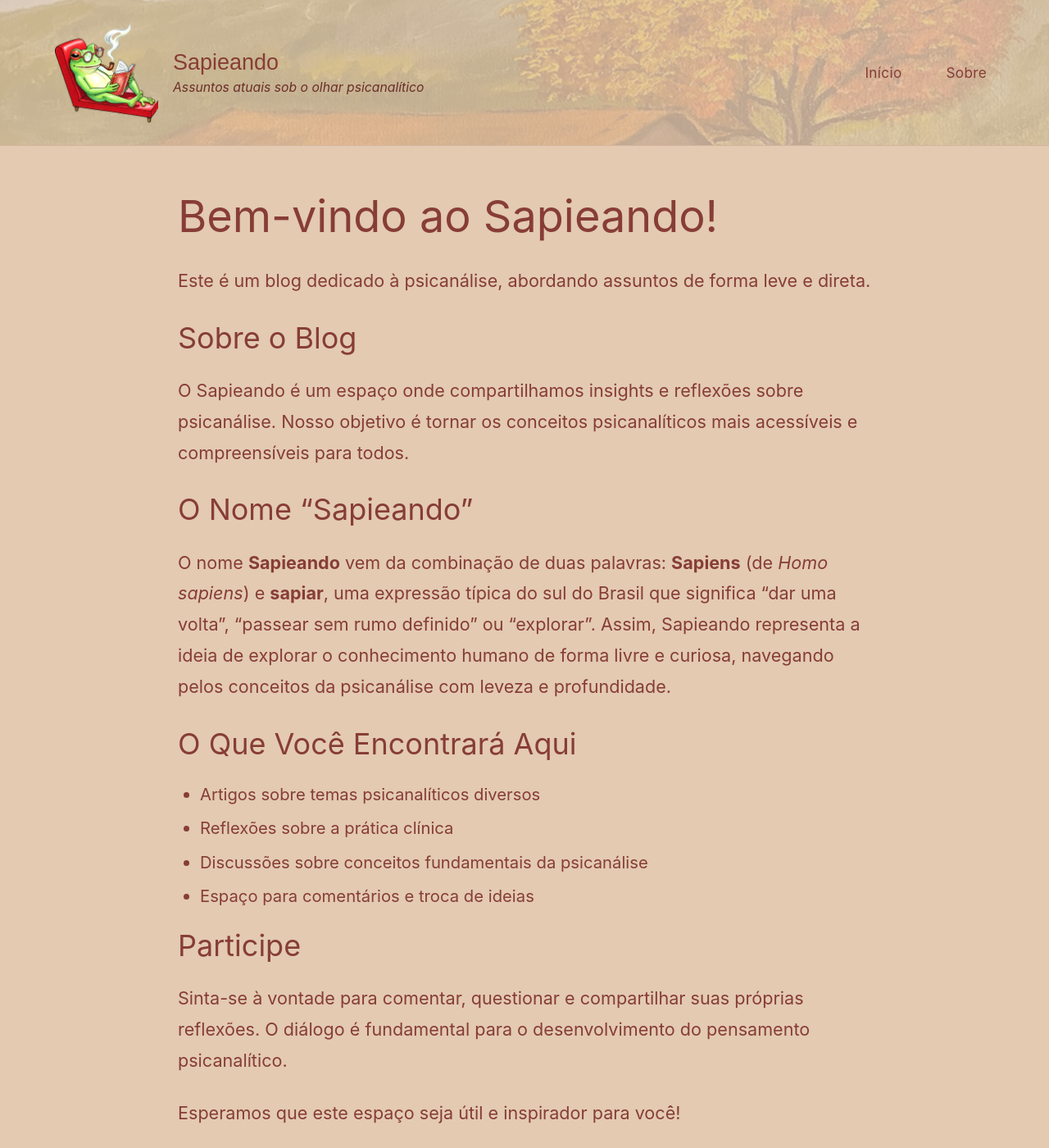
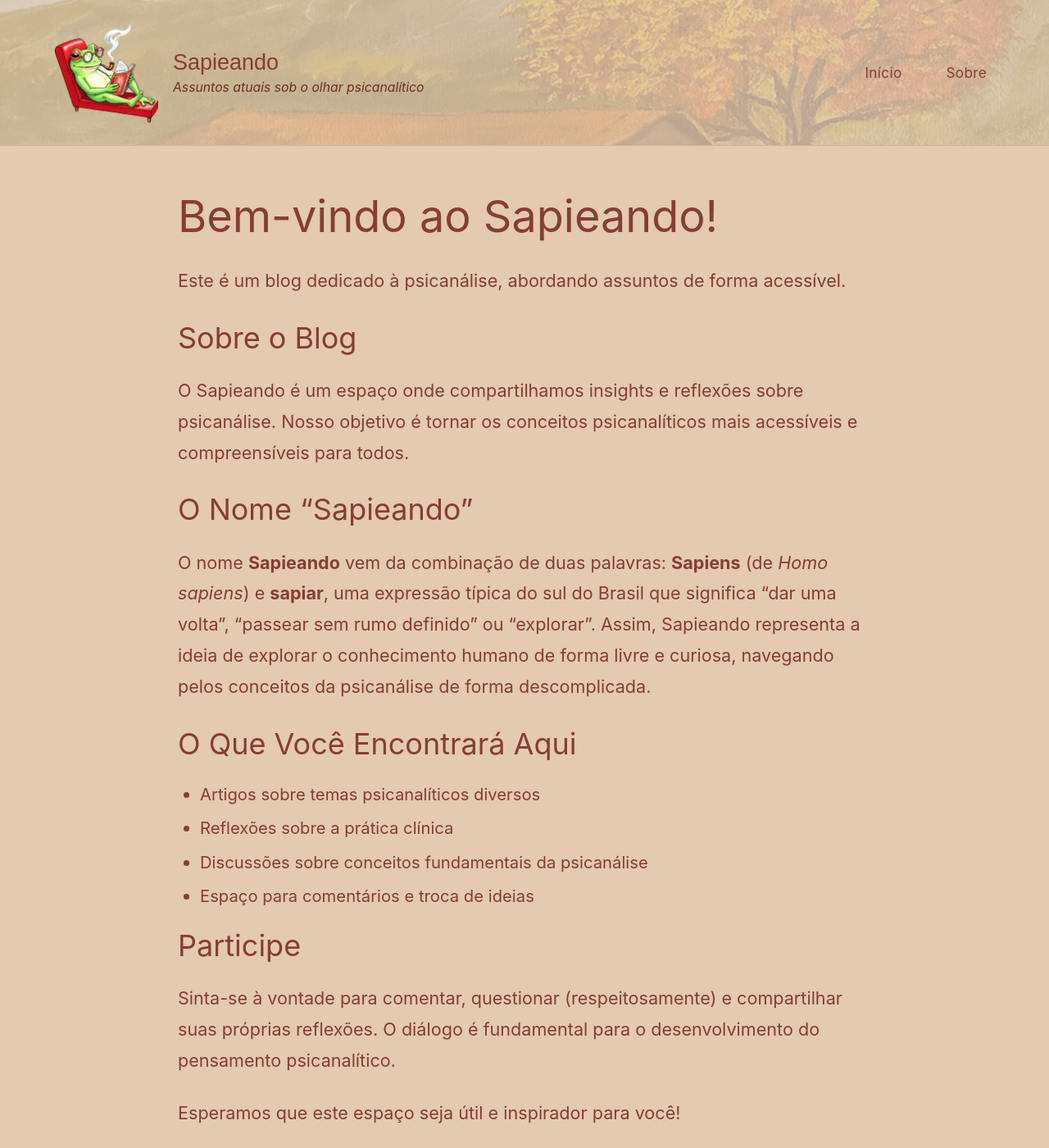
Before and after one commit to psifranceflorenzano/sapieando, a Jekyll site: the page built from sobre.md, in a window 1280 px wide and 1400 px high. Shown: the whole window at 82% size. Built offline with Jekyll 4.4.1, drawn with Linux system fonts in a browser that asks for light colours; some web fonts are replaced.

Commit message:
edited sobre text

```diff
--- a/sobre.md
+++ b/sobre.md
@@ -6,7 +6,7 @@ permalink: /sobre/
 
 # Bem-vindo ao Sapieando!
 
-Este é um blog dedicado à psicanálise, abordando assuntos de forma leve e direta.
+Este é um blog dedicado à psicanálise, abordando assuntos de forma acessível.
 
 ## Sobre o Blog
 
@@ -14,7 +14,7 @@ O Sapieando é um espaço onde compartilhamos insights e reflexões sobre psican
 
 ## O Nome "Sapieando"
 
-O nome **Sapieando** vem da combinação de duas palavras: **Sapiens** (de *Homo sapiens*) e **sapiar**, uma expressão típica do sul do Brasil que significa "dar uma volta", "passear sem rumo definido" ou "explorar". Assim, Sapieando representa a ideia de explorar o conhecimento humano de forma livre e curiosa, navegando pelos conceitos da psicanálise com leveza e profundidade.
+O nome **Sapieando** vem da combinação de duas palavras: **Sapiens** (de *Homo sapiens*) e **sapiar**, uma expressão típica do sul do Brasil que significa "dar uma volta", "passear sem rumo definido" ou "explorar". Assim, Sapieando representa a ideia de explorar o conhecimento humano de forma livre e curiosa, navegando pelos conceitos da psicanálise de forma descomplicada.
 
 ## O Que Você Encontrará Aqui
 
@@ -25,6 +25,6 @@ O nome **Sapieando** vem da combinação de duas palavras: **Sapiens** (de *Homo
 
 ## Participe
 
-Sinta-se à vontade para comentar, questionar e compartilhar suas próprias reflexões. O diálogo é fundamental para o desenvolvimento do pensamento psicanalítico.
+Sinta-se à vontade para comentar, questionar (respeitosamente) e compartilhar suas próprias reflexões. O diálogo é fundamental para o desenvolvimento do pensamento psicanalítico.
 
 Esperamos que este espaço seja útil e inspirador para você!
```
